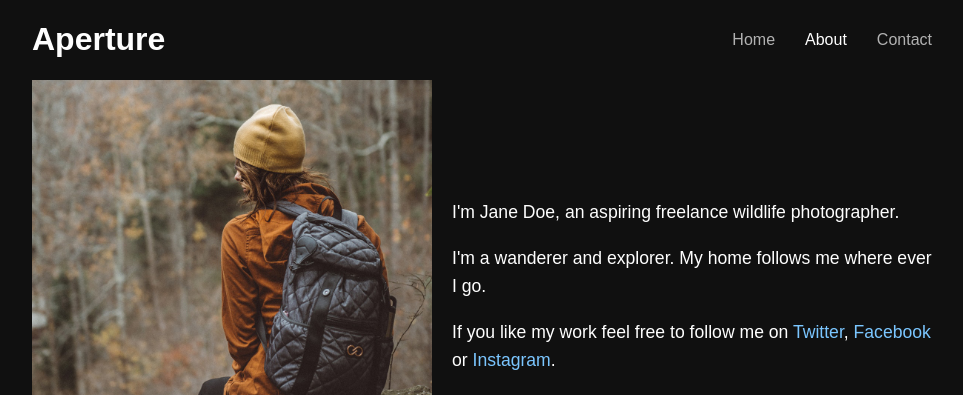
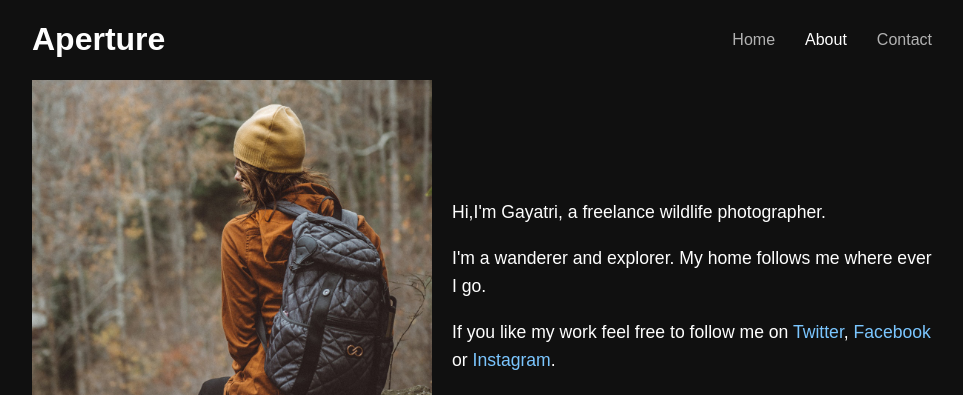
Before and after one commit to wingsofcolours/wingsofcolours.github.io, a Jekyll site: the page built from about.html, in a window 1280 px wide. Shown: the top 395 px of the page, without its empty margins (158-1121 px from the left). Built offline with Jekyll 4.4.1, drawn with Linux system fonts in a browser that asks for light colours; some web fonts are replaced.

Commit message:
Update about.html

```diff
--- a/about.html
+++ b/about.html
@@ -5,7 +5,7 @@ title: About
 <div class="split-content">
 	<div class="side-content">
 		<div class="editable">
-			<p>I'm Jane Doe, an aspiring freelance wildlife photographer.</p>
+			<p>Hi,I'm Gayatri, a freelance wildlife photographer.</p>
 
 			<p>I'm a wanderer and explorer. My home follows me where ever I go.</p>
 
```
